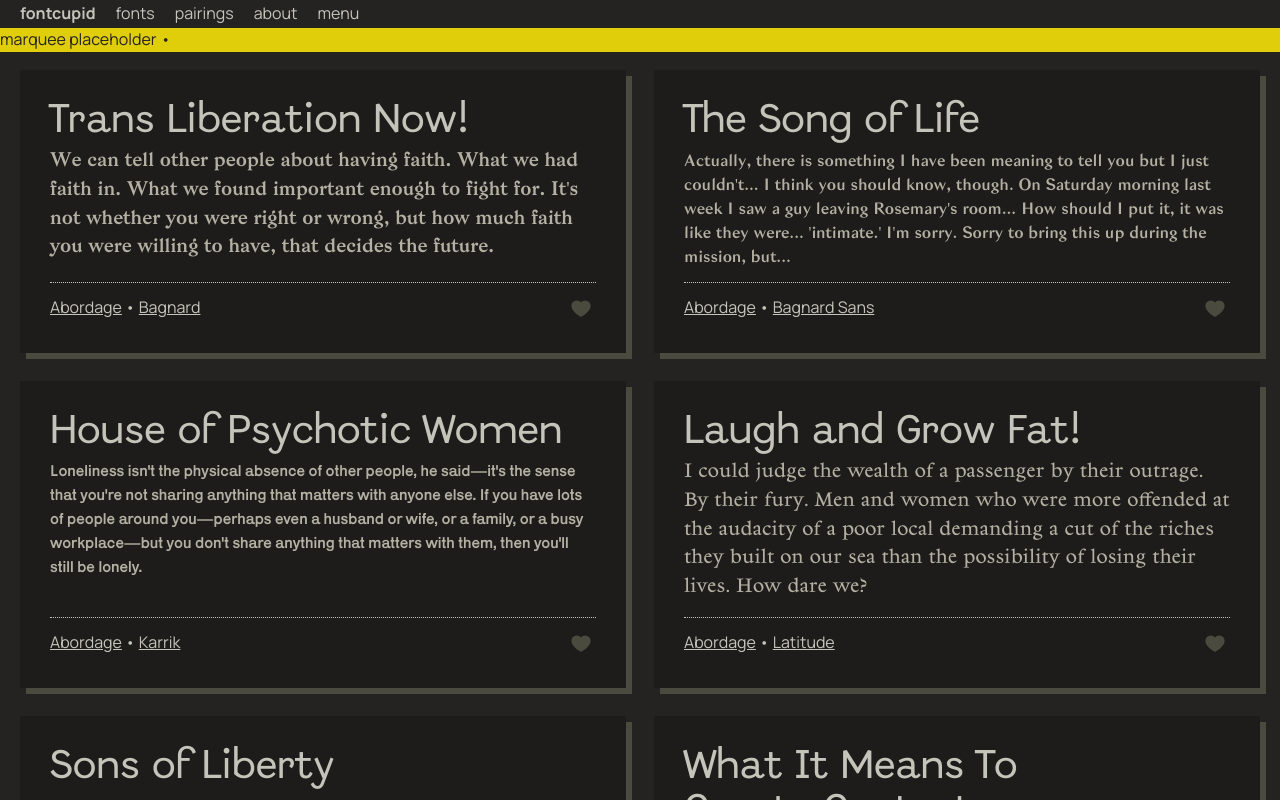
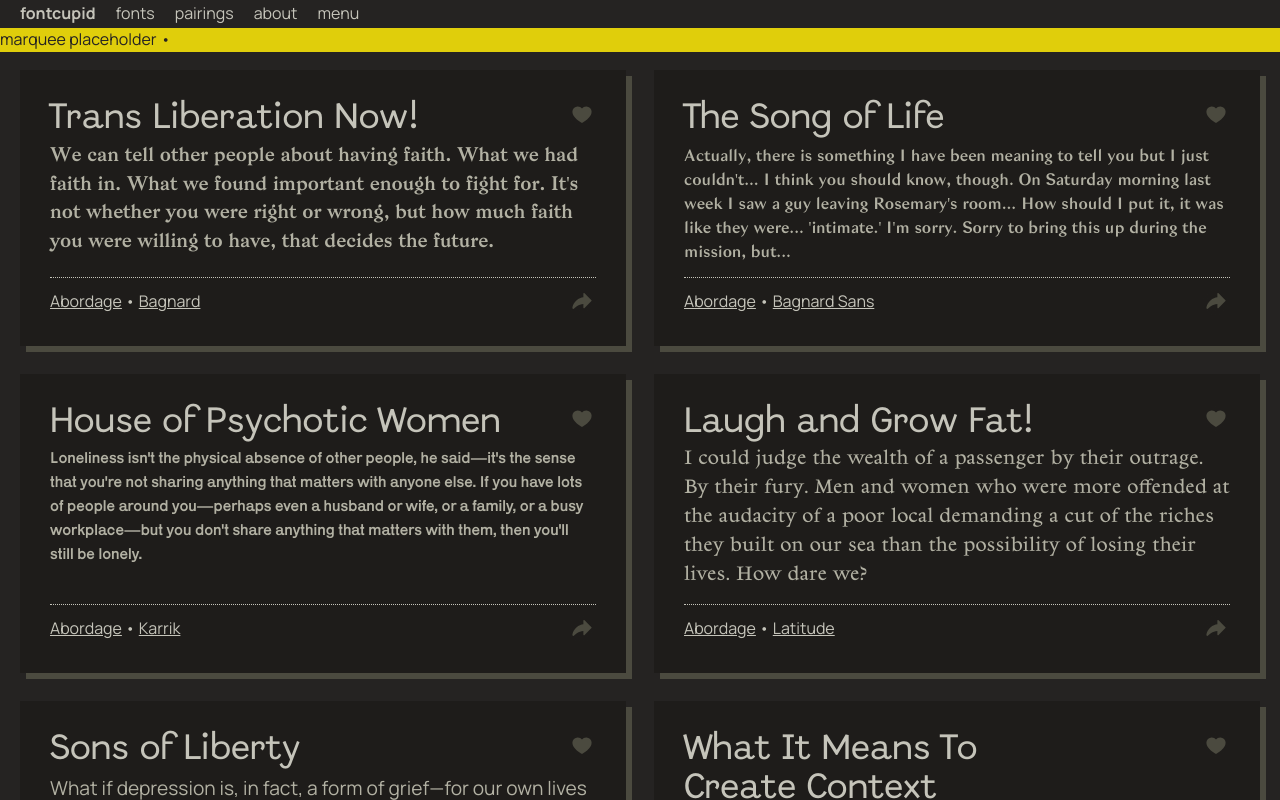
Before and after one commit to maxniederer/os-font-pairs, a React (Vite) app: page / in a window 1280 px wide. Shown: the top 800 px of the page. Built offline with nearby package versions, Linux system fonts and the light colour scheme.

Commit message:
adding faved styles

```diff
--- a/src/assets/scss/index.scss
+++ b/src/assets/scss/index.scss
@@ -165,12 +165,15 @@ main {
 }
 
 .card {
+  position: relative;
   background-color: var(--card-bg);
   padding: 20px;
   display: flex;
   flex-direction: column;
   gap: 4px;
   height: 100%;
+
+  // border-top-right-radius: 14px;
 
   box-shadow: 6px 6px var(--bg-2);
 
@@ -181,7 +184,7 @@ main {
     font-size: 1.8em;
 
     @media (min-width: 800px) {
-      font-size: 2.5em;
+      font-size: 2.2em;
     }
   }
 
@@ -192,6 +195,27 @@ main {
 
   @media (min-width: 800px) {
     padding: 30px;
+  }
+
+  &.faved {
+    box-shadow: 6px 6px var(--primary);
+    .heart {
+      color: var(--primary);
+    }
+  }
+}
+
+.card-head {
+  display: grid;
+  grid-template-columns: auto 28px;
+  gap: 3px;
+
+  * {
+    // grid-column: 1 / span 1;
+    // grid-row: 1 / span 1;
+  }
+  .heart {
+    justify-self: end;
   }
 }
 
@@ -204,7 +228,7 @@ main {
   padding-top: 10px;
 }
 
-.heart {
+.btn {
   position: relative;
   color: var(--bg-2);
   overflow: hidden;
@@ -238,12 +262,18 @@ main {
   }
 }
 
+.heart {
+  // position: absolute;
+  // right: 0;
+  // top: 0;
+}
+
 .icon {
   display: grid;
   place-items: center;
 
   aspect-ratio: 1;
-  width: 30px;
+  width: 28px;
   border-radius: 100%;
 }
 
--- a/src/components/Card.tsx
+++ b/src/components/Card.tsx
@@ -1,7 +1,14 @@
 import Font from "./Font";
 import text from "../assets/text.json";
-// import { useState } from "react";
-import { BookmarkSimple, Star, Heart } from "@phosphor-icons/react";
+import { useState } from "react";
+import {
+  BookmarkSimple,
+  Star,
+  Heart,
+  MagnifyingGlassPlus,
+  PaperPlaneTilt,
+  ShareFat,
+} from "@phosphor-icons/react";
 
 interface Props {
   headFont: Font;
@@ -11,6 +18,8 @@ interface Props {
 }
 
 function Card({ headFont, bodyFont, colorBody, colorBg }: Props) {
+  const [faved, setFaved] = useState(false);
+
   let headText: string = "";
   let ind: number = Math.floor(Math.random() * text["head"].length);
   headText = text["head"][ind];
@@ -24,15 +33,24 @@ function Card({ headFont, bodyFont, colorBody, colorBg }: Props) {
   // let headSize: string = "";
   // headText.length > 22 ? (headSize = "2em") : (headSize = "3em");
 
+  function heartPressed() {
+    setFaved(!faved);
+  }
+
   return (
     <>
       <div
-        className="card"
+        className={"card" + (faved ? " faved" : "")}
         style={{ color: colorBody, backgroundColor: colorBg }}
       >
-        <h2 className={headFont.class} contentEditable="true">
-          {headText}
-        </h2>
+        <div className="card-head">
+          <h2 className={headFont.class} contentEditable="true">
+            {headText}
+          </h2>
+          <button className="icon btn heart" onClick={heartPressed}>
+            <Heart size={22} weight="fill" />
+          </button>
+        </div>
         <p
           className={bodyFont.class}
           contentEditable="true"
@@ -50,9 +68,12 @@ function Card({ headFont, bodyFont, colorBody, colorBg }: Props) {
               {bodyFont.name}
             </a>
           </p>
-          <button className="icon heart">
-            <Heart size={22} weight="fill" />
-          </button>
+
+          <a className="icon btn" href="#">
+            {/* <MagnifyingGlassPlus size={22} weight="fill" /> */}
+            {/* <PaperPlaneTilt size={22} weight="fill" /> */}
+            <ShareFat size={22} weight="fill" />
+          </a>
         </div>
       </div>
     </>
```
